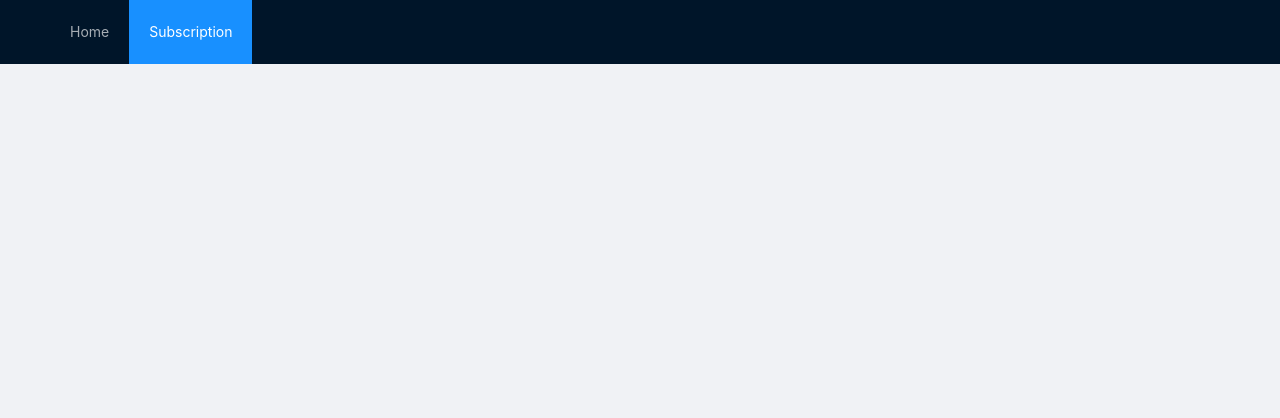
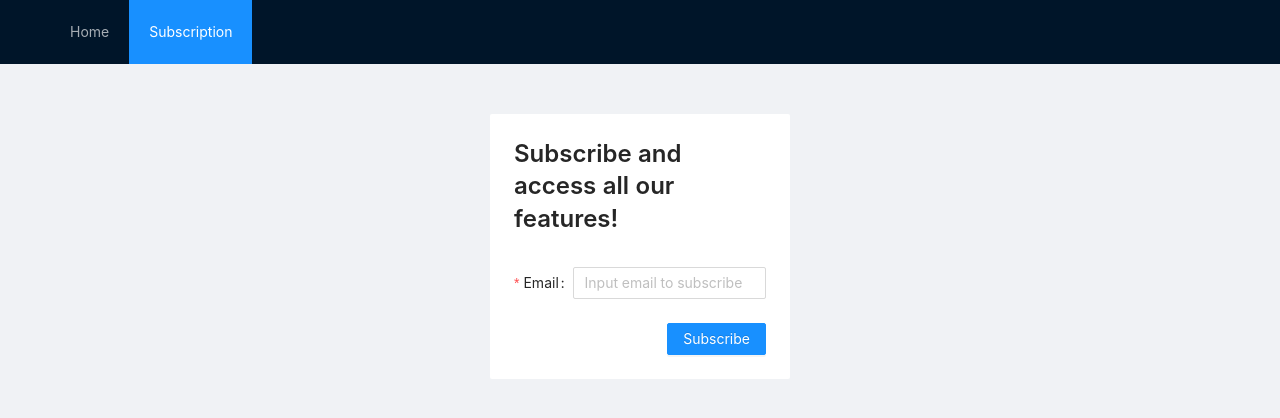
Before and after one commit to mfikria/university-finder, a Next.js app: page /subscription in a window 1280 px wide. Shown: the top 418 px of the page. Built offline with nearby package versions, Linux system fonts and the light colour scheme.

Commit message:
feat: subscription page

```diff
--- a/pages/index.module.scss
+++ b/pages/index.module.scss
@@ -9,7 +9,3 @@
   padding-top: 24px;
   min-height: 380px;
 }
-
-.siteFooter {
-  text-align: center;
-}
--- /dev/null
+++ b/pages/subscription.module.scss
@@ -0,0 +1,25 @@
+.siteLayout {
+  width: 100%;
+  max-width: 600px;
+  margin: 64px auto 0 auto;
+  padding: 0 24px;
+}
+
+.siteLayoutBackground {
+  padding-top: 24px;
+  min-height: 380px;
+}
+
+.subscriptionCardFooter {
+  text-align: right;
+  margin-bottom: 0;
+}
+
+.subscriptionCard {
+  width: 300px;
+  margin: 50px auto 0;
+  padding-bottom: 0;
+  h3 {
+    margin-bottom: 32px;
+  }
+}
--- a/pages/subscription.tsx
+++ b/pages/subscription.tsx
@@ -1,14 +1,51 @@
 import { NextPage } from 'next'
 import SiteHeader from '../components/SiteHeader'
-import { Layout } from 'antd'
-import styles from './index.module.scss'
+import { Layout, Form, Input, Button, Typography, Card } from 'antd'
+import styles from './subscription.module.scss'
+const { Title } = Typography
+
+const validateMessages = {
+  required: '${label} is required!',
+  types: {
+    email: '${label} is not a valid email!',
+  },
+}
+
+const onSubmit = () => {
+  // TODO: submit to backend
+}
 
 const Subscription: NextPage = () => {
   return (
     <Layout>
       <SiteHeader />
       <Layout.Content className={styles.siteLayout}>
-        <div className={styles.siteLayoutBackground}></div>
+        <Card bordered={false} className={styles.subscriptionCard}>
+          <Title level={3}>Subscribe and access all our features!</Title>
+          <Form
+            name="nest-messages"
+            onFinish={onSubmit}
+            validateMessages={validateMessages}
+          >
+            <Form.Item
+              name={'email'}
+              label="Email"
+              rules={[
+                {
+                  required: true,
+                  type: 'email',
+                },
+              ]}
+            >
+              <Input placeholder="Input email to subscribe" />
+            </Form.Item>
+            <Form.Item className={styles.subscriptionCardFooter}>
+              <Button type="primary" htmlType="submit">
+                Subscribe
+              </Button>
+            </Form.Item>
+          </Form>
+        </Card>
       </Layout.Content>
     </Layout>
   )
```
